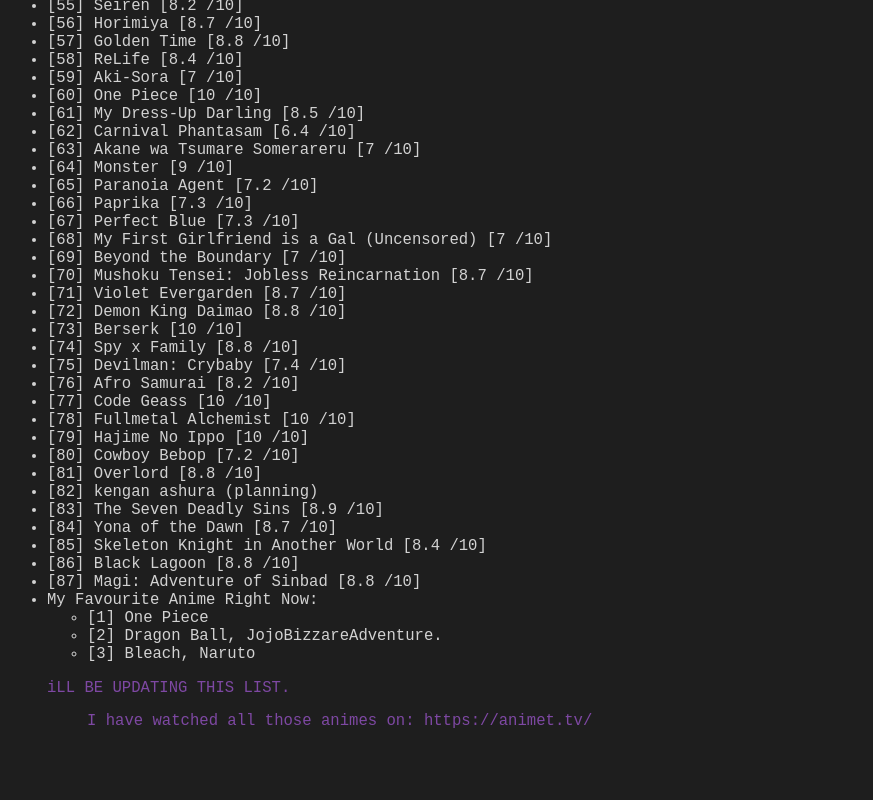
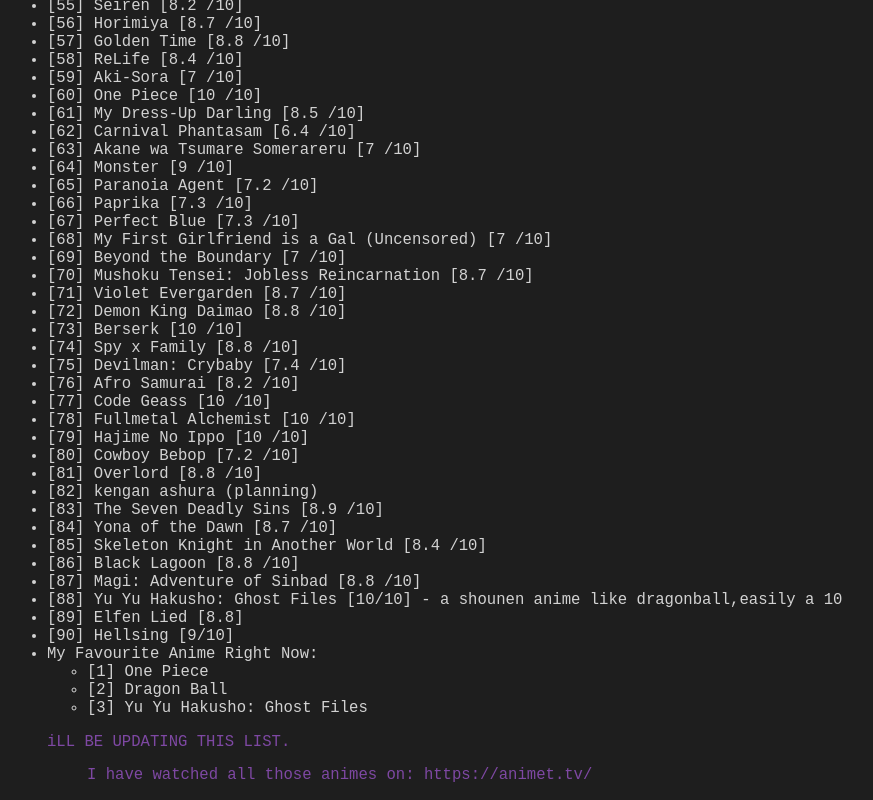
Before and after one commit to CryptedEx/MyAnimeList, a plain HTML site: page index.html in a window 1280 px wide. Shown: the part 1017-1817 px from the top of the page, without its empty margins (1-874 px from the left). Before the commit the page ends 1763 px from the top, so only its background shows below. Drawn offline with Linux system fonts and the light colour scheme.

Commit message:
Update index.html

```diff
--- a/index.html
+++ b/index.html
@@ -120,10 +120,13 @@
 <li>[85] Skeleton Knight in Another World [8.4 /10]
 <li>[86] Black Lagoon [8.8 /10]
 <li>[87] Magi: Adventure of Sinbad [8.8 /10] </li>
+<li>[88] Yu Yu Hakusho: Ghost Files [10/10] - a shounen anime like dragonball,easily a 10 </li>
+<li>[89] Elfen Lied [8.8] </li>
+<li>[90] Hellsing [9/10] </li>
 			<li>My Favourite Anime Right Now:
 				<ul><li>[1] One Piece</li></ul>
-				<ul><li>[2] Dragon Ball, JojoBizzareAdventure.</li></ul>
-				<ul><li>[3] Bleach, Naruto</li></ul>
+				<ul><li>[2] Dragon Ball</li></ul>
+				<ul><li>[3] Yu Yu Hakusho: Ghost Files</li></ul>
 			</li>
 
 		<p>iLL BE UPDATING THIS LIST.</p>
```
